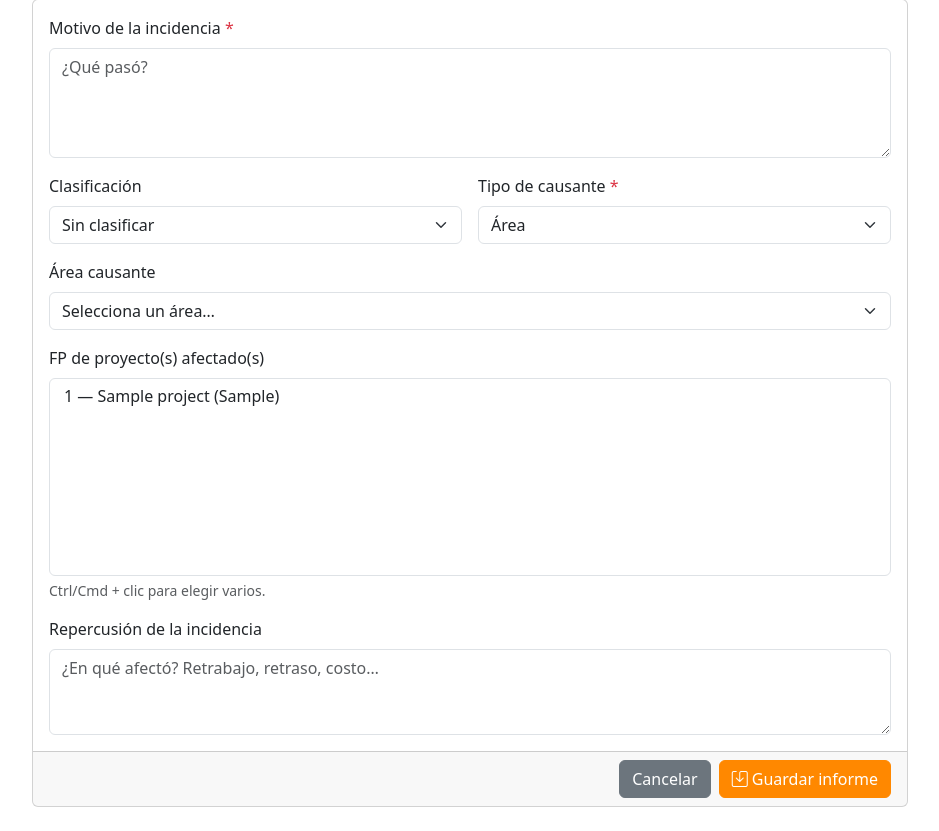
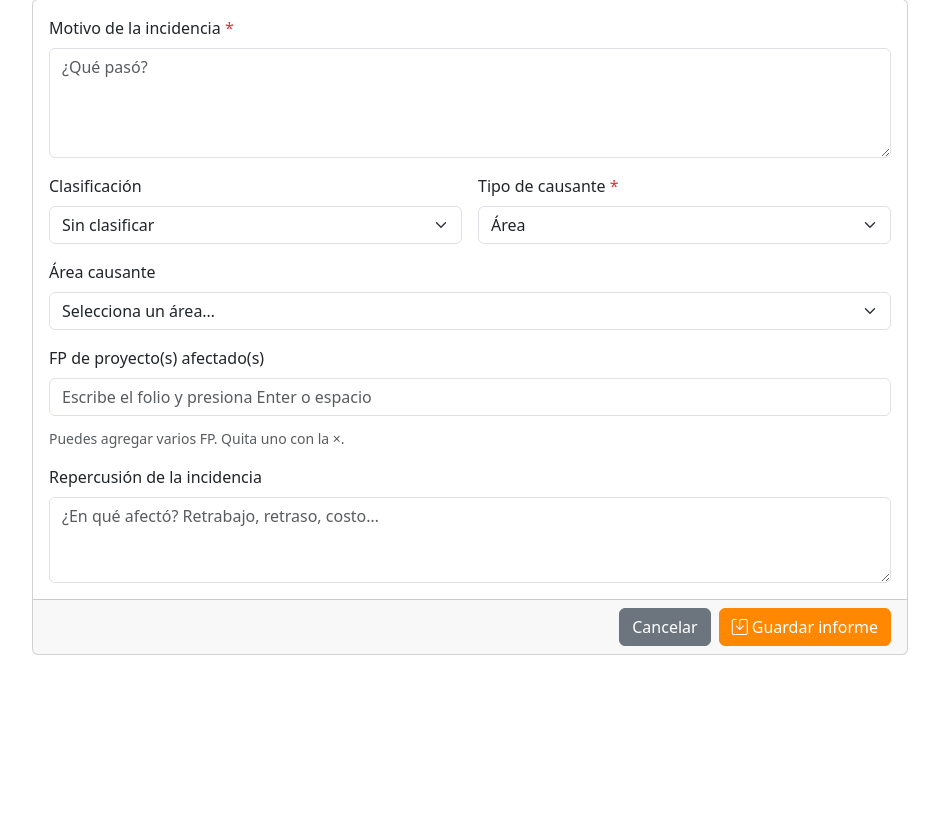
Before and after one commit to IvanOlvera25/appTiempos, a Flask app: page /incidencias/informes/nuevo in a window 1280 px wide; the page is wider, and only the part inside the window is pictured. Shown: the part 171-1002 px from the top of that part, without its empty margins (170-1109 px from the left). After the commit the page ends 826 px from the top of that part, so only its background shows below. Run offline with Flask 3, Linux system fonts and the light colour scheme; a user stored in the database is signed in; tables that the repository leaves empty hold one stand-in row (values such as "Sample post"); some libraries are stand-ins or nearby versions.

Commit message:
feat: capturar los FP del informe de incidencia como tarjetas
Co-Authored-By: Claude Opus 5.5 <noreply@anthropic.com>

```diff
--- a/app/routes_incidencias.py
+++ b/app/routes_incidencias.py
@@ -88,6 +88,20 @@ def _informe_visible_o_404(report_id):
 # ─────────────────────────────────────────────────────────────
 def _proyectos_activos():
     return Project.query.filter_by(active=True).order_by(Project.folio.asc()).all()
+
+
+def _catalogo_fp(seleccionados=()):
+    """Proyectos que el capturador de FP puede resolver por folio.
+
+    Son los activos, mas los que el informe ya tenia aunque se hayan desactivado,
+    para que al editar no desaparezcan de sus tarjetas.
+    """
+    proyectos = {p.id: p for p in _proyectos_activos()}
+    faltantes = [pid for pid in seleccionados if pid not in proyectos]
+    if faltantes:
+        proyectos.update({p.id: p for p in Project.query.filter(Project.id.in_(faltantes))})
+    return [{'id': p.id, 'folio': p.folio, 'name': p.name, 'client': p.client}
+            for p in proyectos.values()]
 
 
 def _ids_del_form(campo):
@@ -244,7 +258,7 @@ def nuevo_informe():
         clasificaciones=get_clasificaciones(),
         areas=get_area_names(),
         empleados=Employee.query.filter_by(active=True).order_by(Employee.nompropio).all(),
-        proyectos=_proyectos_activos(),
+        catalogo_fp=_catalogo_fp(),
         seleccionados=[]
     )
 
@@ -321,7 +335,7 @@ def editar_informe(report_id):
         clasificaciones=get_clasificaciones(),
         areas=get_area_names(solo_activas=False),
         empleados=Employee.query.filter_by(active=True).order_by(Employee.nompropio).all(),
-        proyectos=_proyectos_activos(),
+        catalogo_fp=_catalogo_fp([p.project_id for p in informe.projects]),
         seleccionados=[p.project_id for p in informe.projects]
     )
 
--- a/app/templates/incidencias/informe_form.html
+++ b/app/templates/incidencias/informe_form.html
@@ -75,15 +75,13 @@
       </div>
 
       <div class="mb-3">
-        <label class="form-label">FP de proyecto(s) afectado(s)</label>
-        <select name="project_ids" class="form-select" multiple size="8">
-          {% for p in proyectos %}
-          <option value="{{ p.id }}" {% if p.id in seleccionados %}selected{% endif %}>
-            {{ p.folio if p.folio is not none else 's/f' }} — {{ p.name }} ({{ p.client }})
-          </option>
-          {% endfor %}
-        </select>
-        <div class="form-text">Ctrl/Cmd + clic para elegir varios.</div>
+        <label class="form-label" for="fp_entrada">FP de proyecto(s) afectado(s)</label>
+        <input type="text" id="fp_entrada" class="form-control" inputmode="numeric"
+               autocomplete="off" placeholder="Escribe el folio y presiona Enter o espacio">
+        <div id="fp_error" class="invalid-feedback d-block" hidden></div>
+        <div id="fp_tarjetas" class="d-flex flex-wrap gap-2 mt-2"></div>
+        <div id="fp_hidden"></div>
+        <div class="form-text">Puedes agregar varios FP. Quita uno con la ×.</div>
       </div>
 
       <div class="mb-0">
@@ -115,6 +113,97 @@ document.addEventListener('DOMContentLoaded', () => {
 
   selector.addEventListener('change', sincronizar);
   sincronizar();
+
+  // ── Captura de FP estilo destinatarios de correo ──
+  // Catalogo: proyectos activos mas los que ya tenia el informe (aunque ya esten inactivos)
+  const catalogo = {{ catalogo_fp|tojson }};
+  const porFolio = {};
+  catalogo.forEach(p => {
+    if (p.folio === null) return;
+    (porFolio[String(p.folio)] ||= []).push(p);
+  });
+
+  const entrada  = document.getElementById('fp_entrada');
+  const error    = document.getElementById('fp_error');
+  const tarjetas = document.getElementById('fp_tarjetas');
+  const ocultos  = document.getElementById('fp_hidden');
+  const elegidos = new Map();   // project id -> proyecto
+
+  const mostrarError = (msg) => {
+    error.textContent = msg || '';
+    error.hidden = !msg;
+    entrada.classList.toggle('is-invalid', !!msg);
+  };
+
+  const pintar = () => {
+    tarjetas.innerHTML = '';
+    ocultos.innerHTML = '';
+    elegidos.forEach(p => {
+      const card = document.createElement('div');
+      card.className = 'card shadow-sm';
+      card.innerHTML = `
+        <div class="card-body py-2 px-3 d-flex align-items-start gap-3">
+          <div>
+            <div class="fw-semibold">FP ${p.folio}</div>
+            <div class="small">${escapar(p.name)}</div>
+            <div class="small text-muted">${escapar(p.client || '')}</div>
+          </div>
+          <button type="button" class="btn-close ms-auto" aria-label="Quitar FP ${p.folio}"></button>
+        </div>`;
+      card.querySelector('.btn-close').addEventListener('click', () => {
+        elegidos.delete(p.id);
+        pintar();
+        entrada.focus();
+      });
+      tarjetas.appendChild(card);
+
+      const h = document.createElement('input');
+      h.type = 'hidden';
+      h.name = 'project_ids';
+      h.value = p.id;
+      ocultos.appendChild(h);
+    });
+  };
+
+  const escapar = (t) => String(t).replace(/[&<>"']/g, c => (
+    {'&': '&amp;', '<': '&lt;', '>': '&gt;', '"': '&quot;', "'": '&#39;'}[c]));
+
+  const agregar = () => {
+    const folio = entrada.value.replace(/\D/g, '').replace(/^0+(?=\d)/, '');
+    if (!folio) { entrada.value = ''; mostrarError(''); return; }
+    const encontrados = porFolio[folio];
+    if (!encontrados) {
+      mostrarError(`No hay un proyecto activo con FP ${folio}.`);
+      return;
+    }
+    if (encontrados.every(p => elegidos.has(p.id))) {
+      mostrarError(`El FP ${folio} ya está agregado.`);
+      entrada.value = '';
+      return;
+    }
+    encontrados.forEach(p => elegidos.set(p.id, p));
+    entrada.value = '';
+    mostrarError('');
+    pintar();
+  };
+
+  entrada.addEventListener('keydown', (e) => {
+    if (e.key === 'Enter' || e.key === ' ' || e.key === ',') {
+      e.preventDefault();   // Enter no debe enviar el formulario
+      agregar();
+    } else if (e.key === 'Backspace' && !entrada.value && elegidos.size) {
+      // Igual que en los destinatarios: borrar con el campo vacio quita la ultima tarjeta
+      elegidos.delete([...elegidos.keys()].pop());
+      pintar();
+    }
+  });
+  entrada.addEventListener('input', () => mostrarError(''));
+  // Si escribieron un folio y se van del campo sin confirmarlo, se agrega igual
+  entrada.addEventListener('blur', () => { if (entrada.value.trim()) agregar(); });
+
+  const iniciales = {{ seleccionados|tojson }};
+  catalogo.filter(p => iniciales.includes(p.id)).forEach(p => elegidos.set(p.id, p));
+  pintar();
 });
 </script>
 {% endblock %}
```
